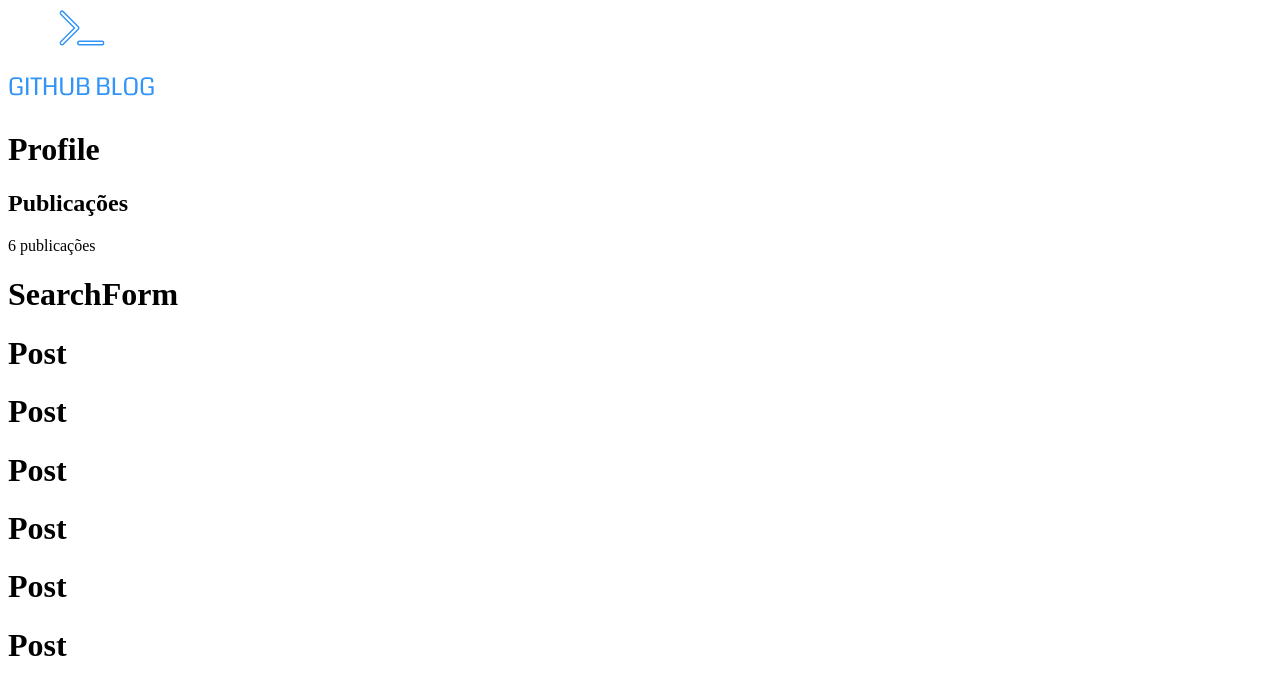
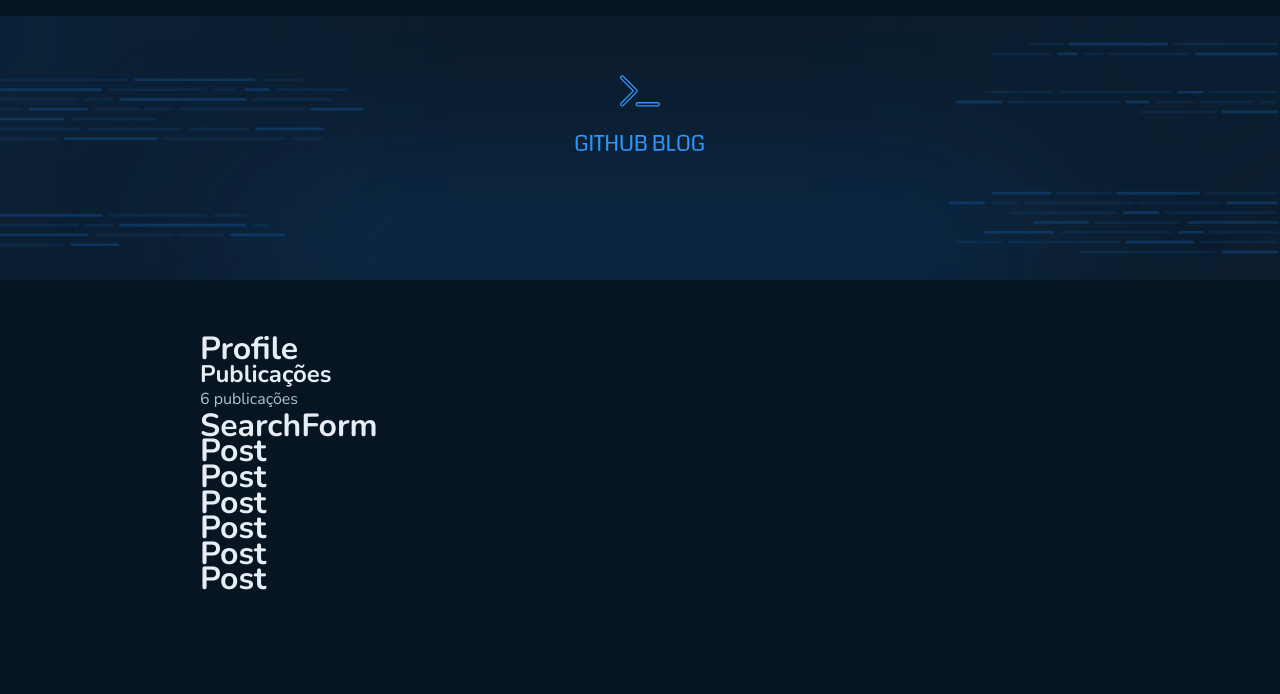
Before and after one commit to gustavofadel/github-blog, a React (Vite) app: page / in a window 1280 px wide. Shown: the top 694 px of the page. Built offline with nearby package versions, Linux system fonts and the light colour scheme.

Commit message:
style: Applied styles to the header

```diff
--- a/src/App.tsx
+++ b/src/App.tsx
@@ -1,11 +1,14 @@
 import { BrowserRouter } from 'react-router-dom'
 import { ThemeProvider } from 'styled-components'
 import { Router } from './Router'
+import { GlobalStyle } from './styles/global'
 import { defaultTheme } from './styles/themes/default'
 
 export function App() {
   return (
     <ThemeProvider theme={defaultTheme}>
+      <GlobalStyle />
+
       <BrowserRouter>
         <Router />
       </BrowserRouter>
--- a/src/components/Header/index.tsx
+++ b/src/components/Header/index.tsx
@@ -1,5 +1,10 @@
-import logoImg from '../../assets/logo.svg'
+import coverImg from '../../assets/cover.svg'
+import { HeaderContainer } from './styles'
 
 export function Header() {
-  return <img src={logoImg} alt="" />
+  return (
+    <HeaderContainer aria-hidden="true">
+      <img src={coverImg} alt="" />
+    </HeaderContainer>
+  )
 }
--- a/src/components/Header/styles.ts
+++ b/src/components/Header/styles.ts
@@ -0,0 +1,14 @@
+import styled from 'styled-components'
+
+export const HeaderContainer = styled.header`
+  width: 100%;
+  height: 296px;
+
+  display: flex;
+  align-items: center;
+  justify-content: space-between;
+
+  img {
+    width: 100%;
+  }
+`
--- a/src/layouts/DefaultLayout/index.tsx
+++ b/src/layouts/DefaultLayout/index.tsx
@@ -1,11 +1,15 @@
 import { Outlet } from 'react-router-dom'
 import { Header } from '../../components/Header'
+import { Content } from './styles'
 
 export function DefaultLayout() {
   return (
     <>
       <Header />
-      <Outlet />
+
+      <Content>
+        <Outlet />
+      </Content>
     </>
   )
 }
--- /dev/null
+++ b/src/layouts/DefaultLayout/styles.ts
@@ -0,0 +1,10 @@
+import styled from 'styled-components'
+
+export const Content = styled.div`
+  max-width: 60rem;
+  margin: 0 auto 15rem auto;
+  padding: 2.5rem;
+
+  display: flex;
+  flex-direction: column;
+`
--- a/src/styles/global.ts
+++ b/src/styles/global.ts
@@ -1,3 +1,28 @@
 import { createGlobalStyle } from 'styled-components'
 
-export const GlobalStyle = createGlobalStyle``
+export const GlobalStyle = createGlobalStyle`
+  * {
+    margin: 0;
+    padding: 0;
+    box-sizing: border-box;
+  }
+
+  body {
+    background: ${(props) => props.theme.colors['base-background']};
+  }
+
+  body, input {
+    color: ${(props) => props.theme.colors['base-text']};
+    font-family: 'Nunito', sans-serif;
+    line-height: 160%;
+  }
+
+  h1, h2, h3 {
+    color: ${(props) => props.theme.colors['base-title']};
+  }
+
+  :focus {
+    outline: 0;
+    box-shadow: 0 0 0 2px ${(props) => props.theme.colors.blue};
+  }
+`
--- a/src/styles/themes/default.ts
+++ b/src/styles/themes/default.ts
@@ -12,7 +12,4 @@
     'base-background': '#071422',
     'base-input': '#040F1A',
   },
-  font: {
-    family: 'Nunito',
-  },
-}
+} as const
```
Also changed, not shown: src/assets/cover.svg (added), src/assets/logo.svg (deleted).
